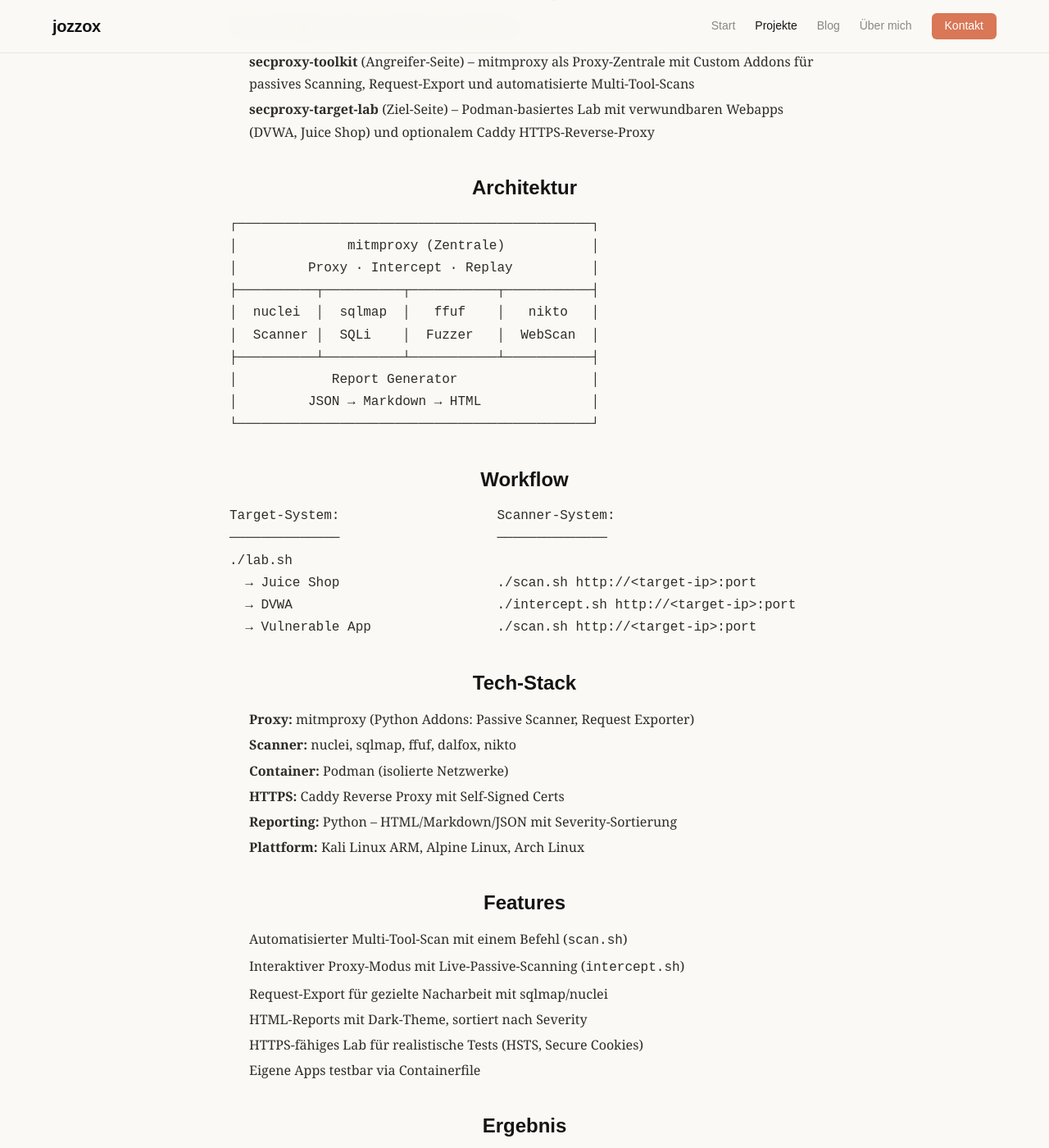
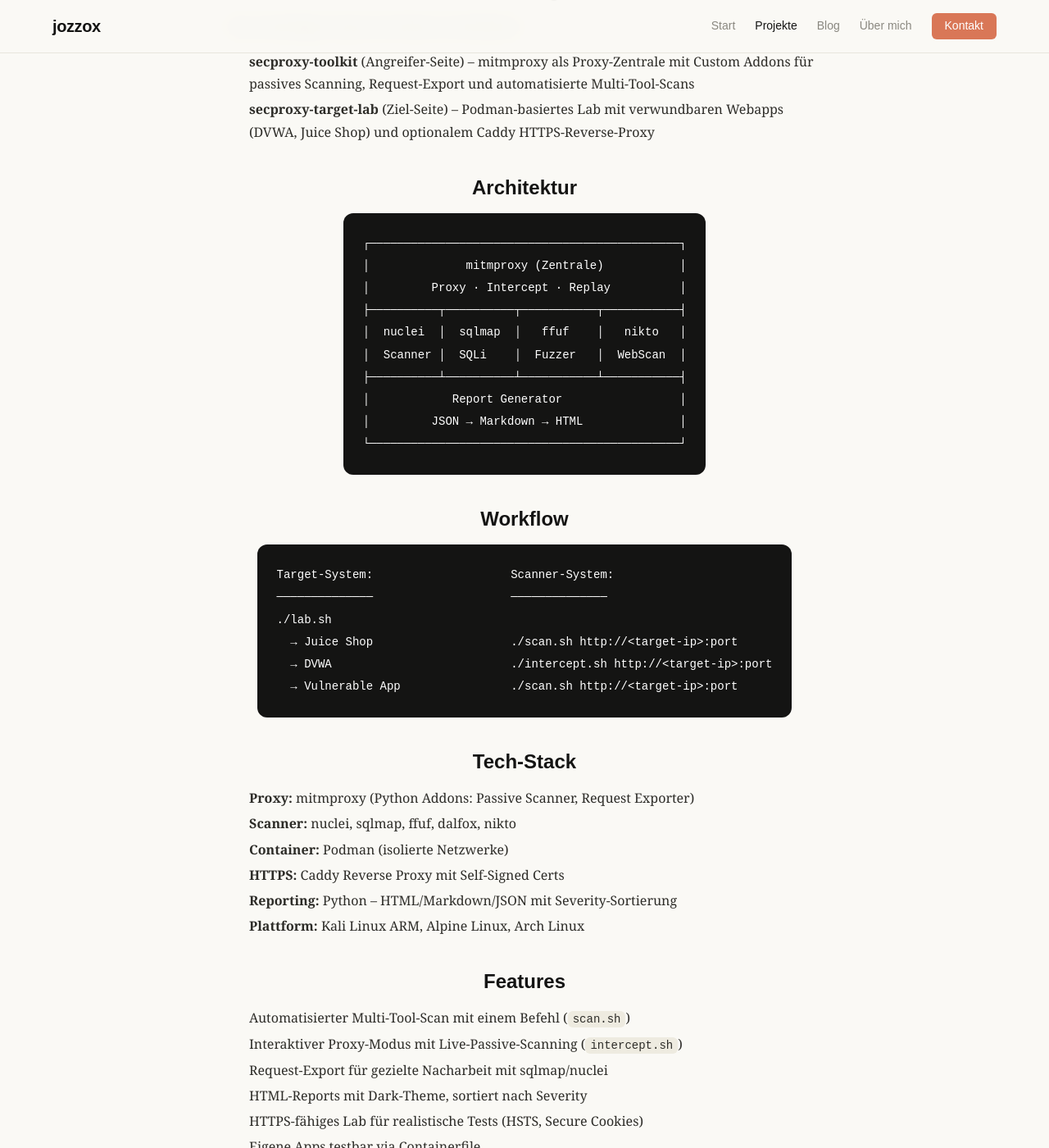
Before and after one commit to jozzox/jozzox.github.io, a Jekyll site: the page built from projekte.html, in a window 1280 px wide and 1400 px high, scrolled down 741 px. Shown: the whole window at 82% size. Built offline with Jekyll 4.4.1, drawn with Linux system fonts in a browser that asks for light colours.

Commit message:
style: center pre blocks in project-content, add code styles

```diff
--- a/assets/css/main.css
+++ b/assets/css/main.css
@@ -715,6 +715,32 @@ ul {
   margin-bottom: var(--space-xs);
 }
 
+.project-content pre {
+  background: var(--color-primary);
+  color: var(--color-white);
+  padding: var(--space-lg);
+  border-radius: var(--radius-md);
+  overflow-x: auto;
+  margin-bottom: var(--space-md);
+  width: fit-content;
+  margin-inline: auto;
+}
+
+.project-content pre code {
+  background: none;
+  padding: 0;
+  font-family: var(--font-mono);
+  font-size: 0.875em;
+}
+
+.project-content code {
+  background: var(--color-surface-alt);
+  padding: 2px 6px;
+  border-radius: var(--radius-sm);
+  font-family: var(--font-mono);
+  font-size: 0.875em;
+}
+
 .project-nav {
   margin-top: var(--space-2xl);
   padding-top: var(--space-lg);
```
